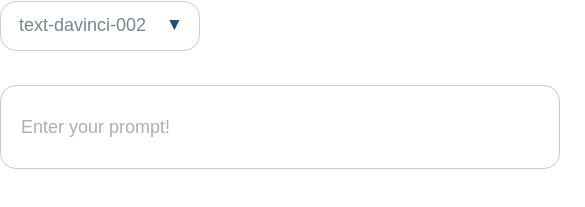
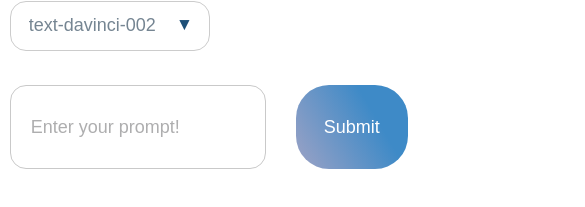
Before and after one commit to ameer-ahmad/allo-ai, a React (Create React App) app: page / in a window 390 px wide. Shown: the part 717-924 px from the top of the page, 585 px wide, since content can reach past the window. Built offline with nearby package versions, Linux system fonts and the light colour scheme; no server answers.

Commit message:
mobile responsiveness

```diff
--- a/src/App.css
+++ b/src/App.css
@@ -3,7 +3,7 @@
 }
 
 .app {
-  width: 800px;
+  max-width: 800px;
   margin-left: auto;
   margin-right: auto;
 }
@@ -70,7 +70,7 @@
 .submit {
   background-color: #0043c8;
   height: 84px;
-  width: 207px;
+  width: 150px;
   color: white;
   border: none;
   padding: 20px 28px;
@@ -126,6 +126,11 @@
   height: 280px;
   border-top: 1px solid #F1F1F1;
   padding-top: 37px;
+}
+
+.footerPrompt {
+  display: flex;
+  justify-content: space-between;
 }
 
 /*ComboBOX*/
@@ -225,3 +230,22 @@
 ::-webkit-scrollbar-thumb:hover {
   background-color: #a8bbbf;
 }
+@media only screen and (max-width: 825px) {
+  .app {
+    width: 95%;
+  }
+
+  .headerLogo h1 {
+    visibility: hidden;
+    width:125px;
+    height: 64px;
+  }
+
+  .headerLogo h1::before {
+    visibility: visible;
+    content: "Allo";
+    position: absolute;
+
+  }
+
+}
--- a/src/components/Footer.js
+++ b/src/components/Footer.js
@@ -50,7 +50,7 @@
         </div>
         <div className="footerPrompt">
             <input required className="promptText" placeholder='Enter your prompt!' value={prompt} onChange={(e) => setPrompt(e.target.value)} onKeyPress={(e) => { e.key === "Enter" && submit() }} />
-            <button className="submit" onClick={submit}>Submit Prompt</button>
+            <button className="submit" onClick={submit}>Submit</button>
         </div>
     </div>
   )
```
